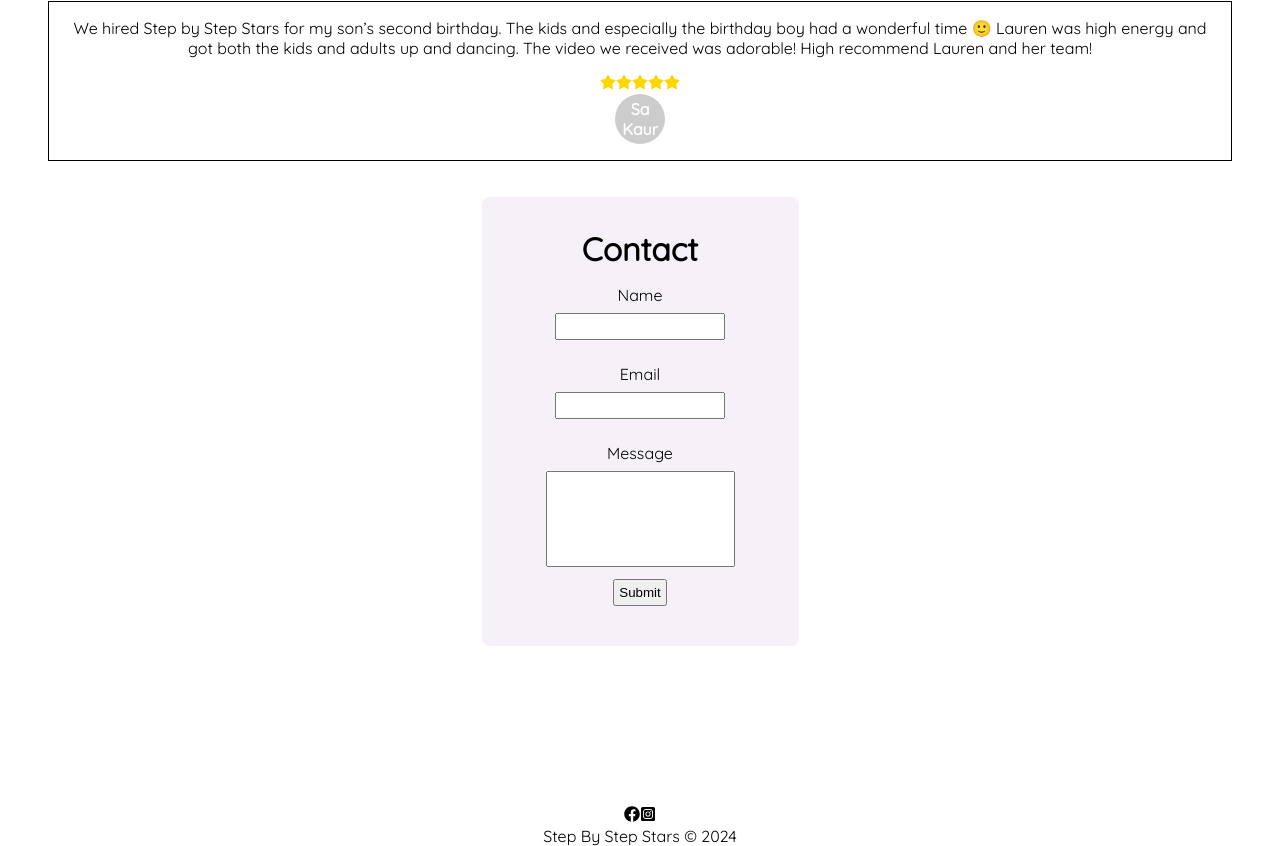
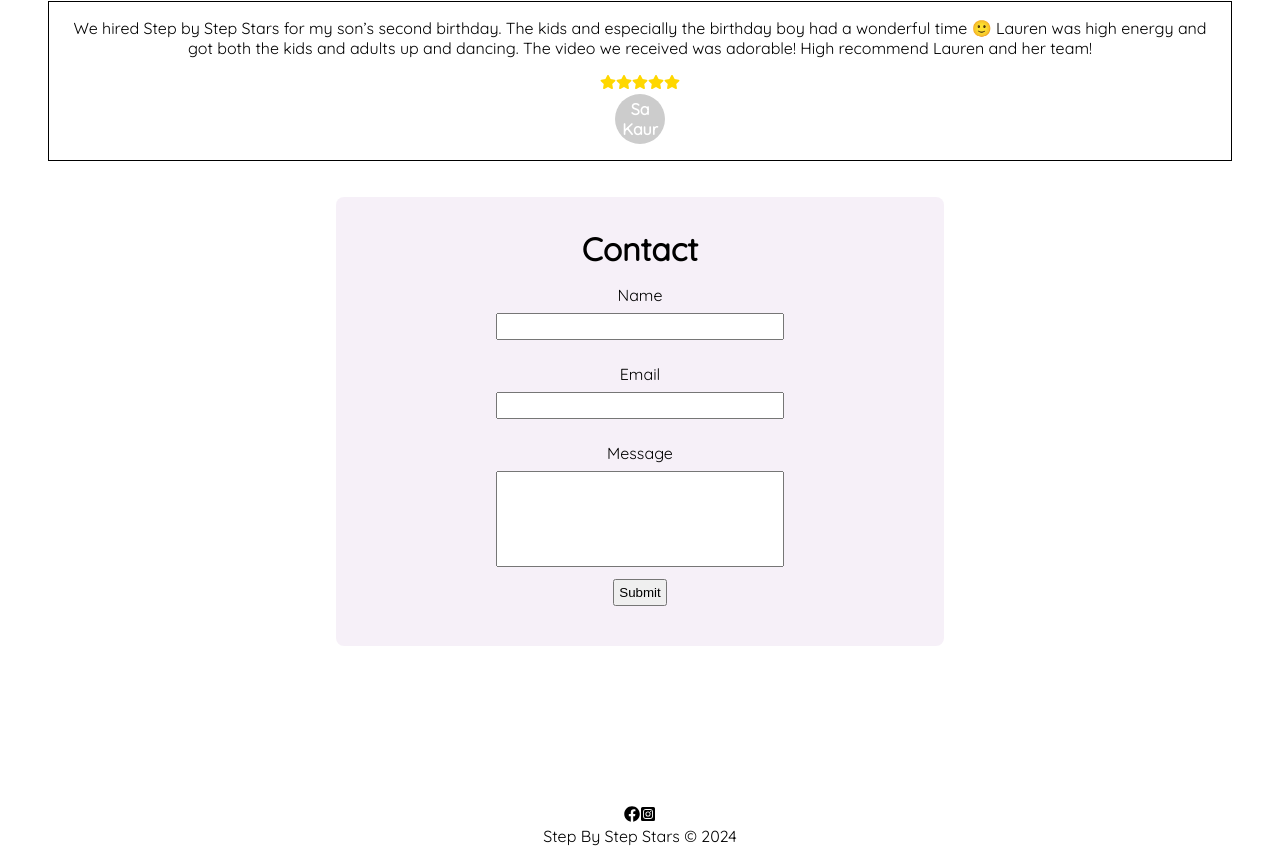
Before and after one commit to ralphdaryn/stepbystepstars, a React (Create React App) app: page / in a window 1280 px wide. Shown: the part 6176-7022 px from the top of the page. Built offline with nearby package versions, Linux system fonts and the light colour scheme.

Commit message:
style contact form input

```diff
--- a/src/components/Contact/Contact.scss
+++ b/src/components/Contact/Contact.scss
@@ -6,6 +6,9 @@
   width: 100%;
   background-color: rgba(135, 63, 161, 0.075);
   border-radius: 8px;
+  @include tablet {
+    padding: 2rem 10rem;
+  }
   &__container {
     width: 100%;
     display: flex;
@@ -31,6 +34,9 @@
     padding: 4px;
     margin-bottom: 1rem;
     box-sizing: border-box;
+    @include tablet {
+      width: 18rem;
+    }
   }
   textarea {
     width: 100%;
```
